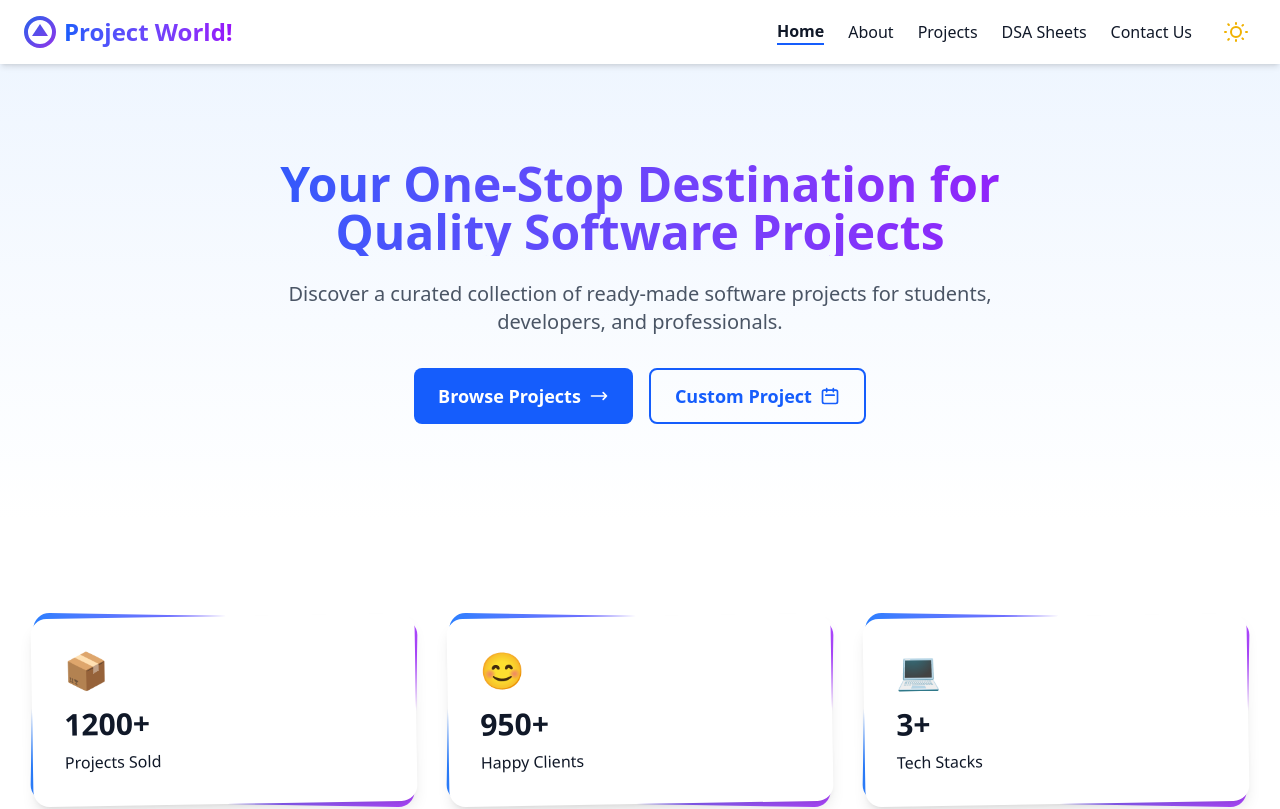
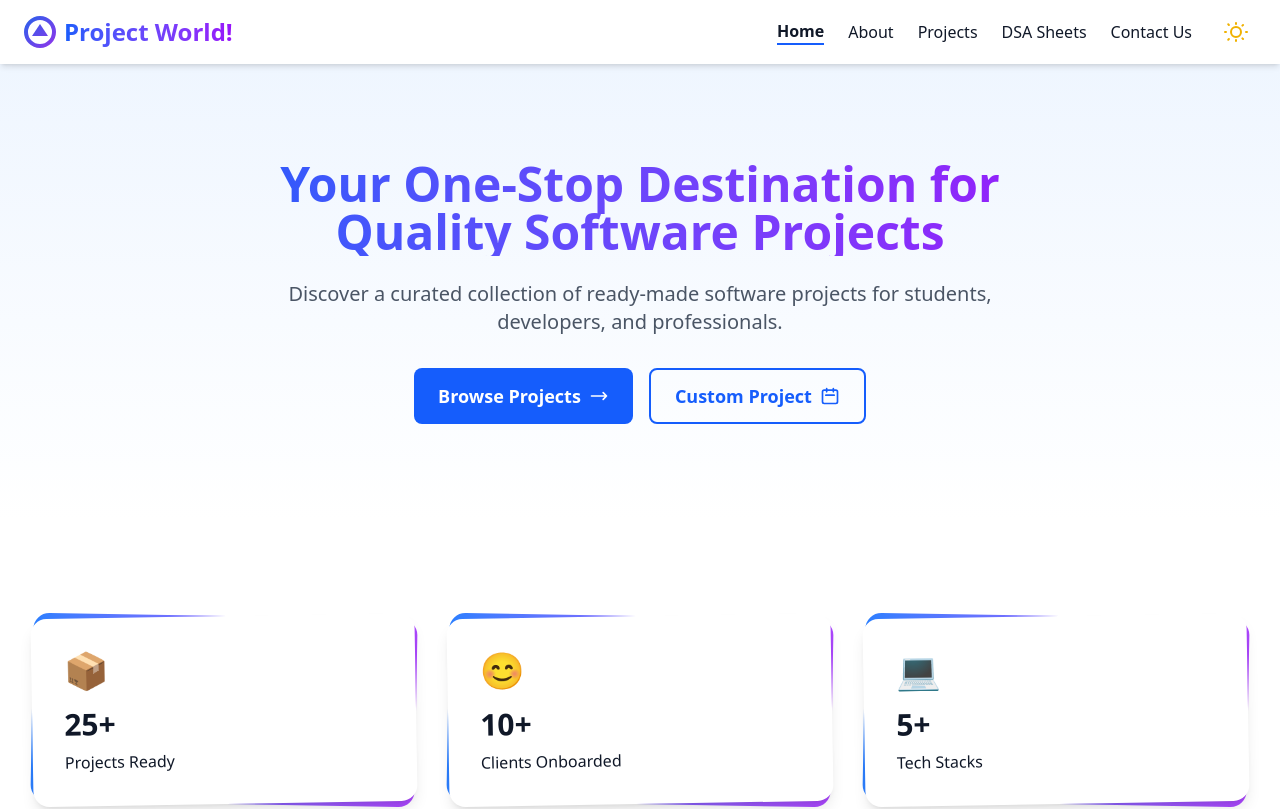
Before and after one commit to SouravKrGupta/ProjectWorld, a React (Vite) app: page / in a window 1280 px wide. Shown: the top 809 px of the page. Built offline with nearby package versions, Linux system fonts and the light colour scheme.

Commit message:
feat: update Home component statistics to reflect current project metrics and client onboarding numbers for improved clarity

```diff
--- a/src/pages/Home.jsx
+++ b/src/pages/Home.jsx
@@ -5,10 +5,11 @@ import FeaturedCarousel from "../components/FeaturedCarousel";
 import { ThemeContext } from "../context/ThemeContext"; // Adjust path as needed
 
 const stats = [
-  { label: "Projects Sold", value: "1200+", icon: "📦" },
-  { label: "Happy Clients", value: "950+", icon: "😊" },
-  { label: "Tech Stacks", value: "3+", icon: "💻" },
+  { label: "Projects Ready", value: "25+", icon: "📦" }, // or "Projects Available"
+  { label: "Clients Onboarded", value: "10+", icon: "😊" }, // or "Early Clients"
+  { label: "Tech Stacks", value: "5+", icon: "💻" }, // Django, MySQL, Node, MongoDB, React
 ];
+
 
 const categories = [
   { name: "Mini Projects", icon: "📱", color: "blue" },
```
